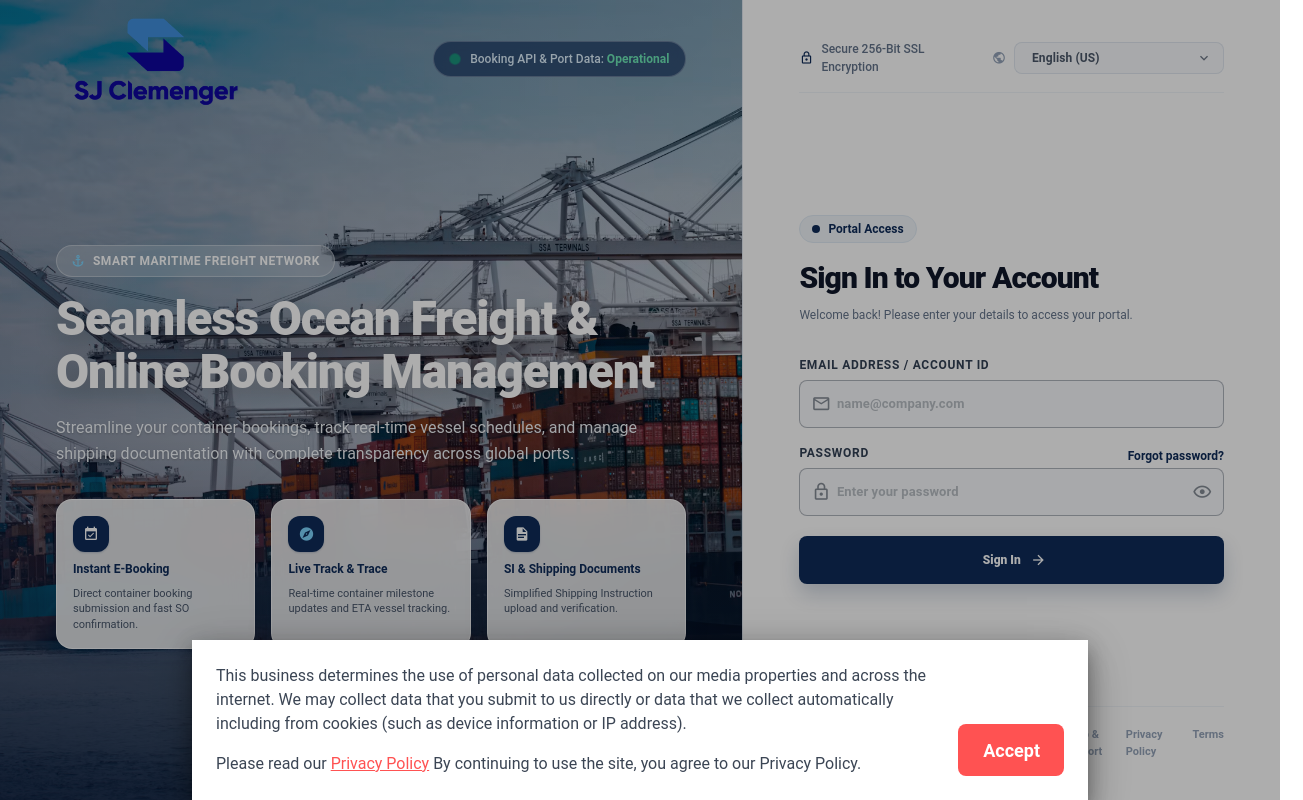
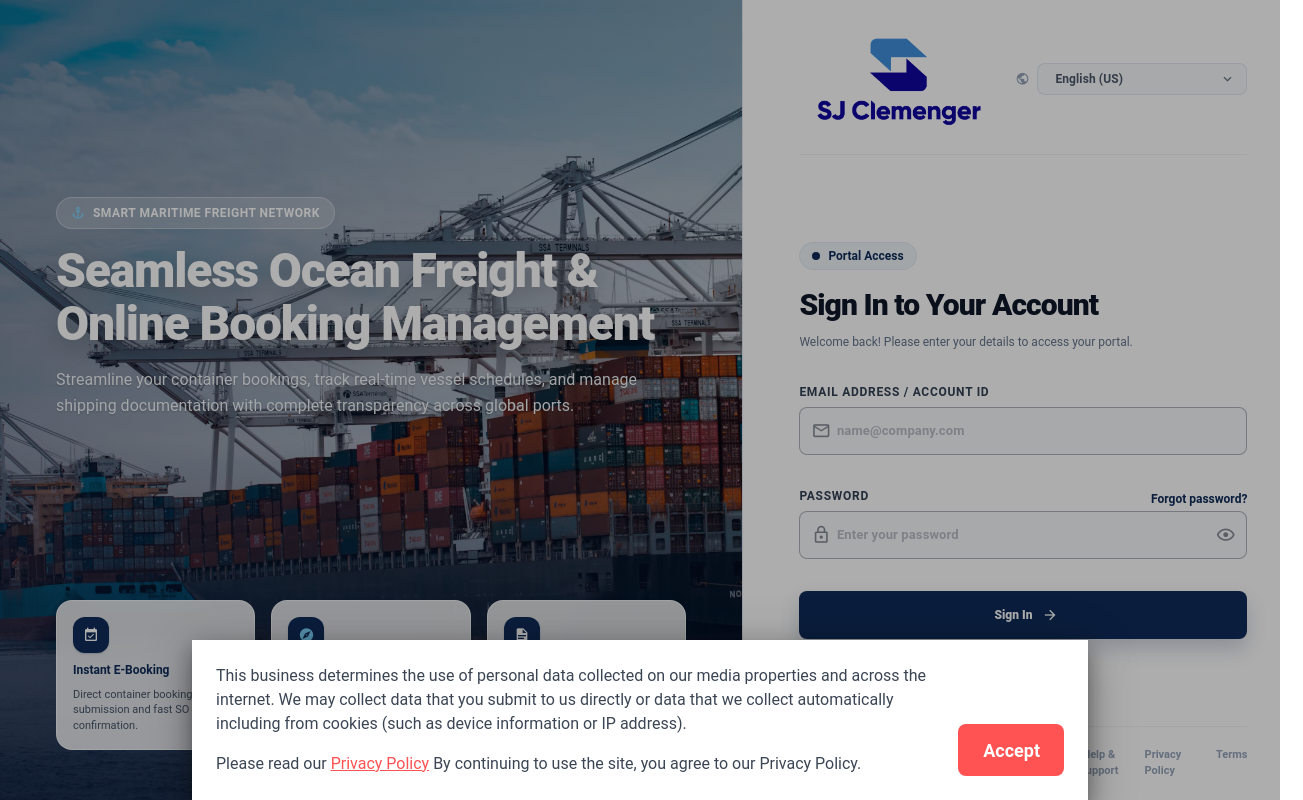
Before and after one commit to KingYSoft/cw-ai-ebooking-front, a Vue app: page /login in a window 1280 px wide. Shown: the whole page, 1303 px wide, since content can reach past the window. Built offline with nearby package versions, Linux system fonts and the light colour scheme; no server answers.

Commit message:
fix: bugfix.

```diff
--- a/src/pages/login.vue
+++ b/src/pages/login.vue
@@ -3,20 +3,6 @@
     <div class="login-page">
       <section class="login-hero" :style="{ backgroundImage: heroBg }">
         <div class="login-hero__overlay" />
-
-        <div class="login-hero__top">
-          <div class="login-hero__brand">
-            <img alt="SJ Clemenger" class="login-hero__logo" :src="logoSrc" />
-          </div>
-
-          <div class="login-hero__status">
-            <span class="login-hero__pulse" />
-            <span>
-              {{ l('operational') }}
-              <em>{{ l('operationalStatus') }}</em>
-            </span>
-          </div>
-        </div>
 
         <div class="login-hero__center">
           <div class="login-hero__intro">
@@ -28,6 +14,7 @@
             <h1 class="login-hero__title">{{ l('heroTitle') }}</h1>
             <p class="login-hero__desc">{{ l('heroDesc') }}</p>
           </div>
+        </div>
 
         <div class="login-hero__features">
           <div v-for="item in features" :key="item.title" class="login-feature">
@@ -38,15 +25,11 @@
             <p class="login-feature__desc">{{ item.desc }}</p>
           </div>
         </div>
-        </div>
       </section>
 
       <section class="login-panel">
         <div class="login-panel__top">
-          <div class="login-panel__ssl">
-            <v-icon color="#0f2c59" icon="mdi-lock-outline" size="14" />
-            <span>{{ l('ssl') }}</span>
-          </div>
+          <img alt="SJ Clemenger" class="login-panel__logo" :src="logoSrc" />
 
           <div class="login-panel__lang">
             <v-icon color="#94a3b8" icon="mdi-earth" size="14" />
@@ -327,7 +310,7 @@
     display: flex;
     flex-direction: column;
     justify-content: space-between;
-    padding: 0px 56px 40px;
+    padding: 0 56px 50px;
     color: #fff;
     overflow: hidden;
     background-size: cover;
@@ -342,75 +325,16 @@
     pointer-events: none;
   }
 
-  .login-hero__top,
   .login-hero__center {
     position: relative;
     z-index: 1;
-  }
-
-  .login-hero__top {
-    display: flex;
-    align-items: center;
-    justify-content: space-between;
-    gap: 16px;
-    min-height: 48px;
-    padding-bottom: 16px;
-  }
-
-  .login-hero__logo {
-    width: 200px;
-    max-width: 200px;
-    display: block;
-  }
-
-  .login-hero__status {
-    display: flex;
-    align-items: center;
-    gap: 10px;
-    padding: 8px 16px;
-    border-radius: 999px;
-    background: rgb(15 44 89 / 0.65);
-    border: 1px solid rgb(255 255 255 / 0.25);
-    color: #e0f2fe;
-    font-size: 12px;
-    font-weight: 500;
-    backdrop-filter: blur(10px);
-  }
-
-  .login-hero__status em {
-    color: #6ee7b7;
-    font-style: normal;
-    font-weight: 600;
-  }
-
-  .login-hero__pulse {
-    width: 10px;
-    height: 10px;
-    border-radius: 50%;
-    background: #10b981;
-    animation: login-pulse 2s ease-in-out infinite;
-  }
-
-  @keyframes login-pulse {
-    0%,
-    100% {
-      opacity: 1;
-      transform: scale(1);
-    }
-    50% {
-      opacity: 0.4;
-      transform: scale(1.2);
-    }
-  }
-
-  .login-hero__center {
     flex: 1;
     display: flex;
     flex-direction: column;
     justify-content: center;
     gap: 32px;
     max-width: 672px;
-    padding: 48px 0;
+    padding: 48px 0 32px;
   }
 
   .login-hero__intro {
@@ -457,9 +381,13 @@
   }
 
   .login-hero__features {
+    position: relative;
+    z-index: 1;
     display: grid;
     grid-template-columns: repeat(3, minmax(0, 1fr));
     gap: 16px;
+    max-width: 672px;
+    margin-bottom: 0;
   }
 
   .login-feature {
@@ -504,7 +432,7 @@
     display: flex;
     flex-direction: column;
     justify-content: space-between;
-    padding: 40px 56px;
+    padding: 20px 56px;
     background: #fff;
     border-left: 1px solid #e2e8f0;
   }
@@ -519,13 +447,10 @@
     border-bottom: 1px solid #f1f5f9;
   }
 
-  .login-panel__ssl {
-    display: flex;
-    align-items: center;
-    gap: 8px;
-    color: #64748b;
-    font-size: 12px;
-    font-weight: 500;
+  .login-panel__logo {
+    width: 200px;
+    max-width: 200px;
+    display: block;
   }
 
   .login-panel__lang {
@@ -653,7 +578,7 @@
     display: flex;
     align-items: center;
     justify-content: space-between;
-    margin-top: 16px;
+    margin-top: 32px;
   }
 
   .login-form__forgot {
@@ -684,7 +609,7 @@
   }
 
   .login-form__submit {
-    margin-top: 20px;
+    margin-top: 32px;
     height: 48px !important;
     background: #0f2c59 !important;
     color: #fff !important;
@@ -789,7 +714,7 @@
     .login-hero {
       flex: none;
       min-height: 520px;
-      padding: 32px;
+      padding: 32px 32px 50px;
     }
 
     .login-hero__title {
```
Lines whose indentation alone changed are shown as unchanged.
